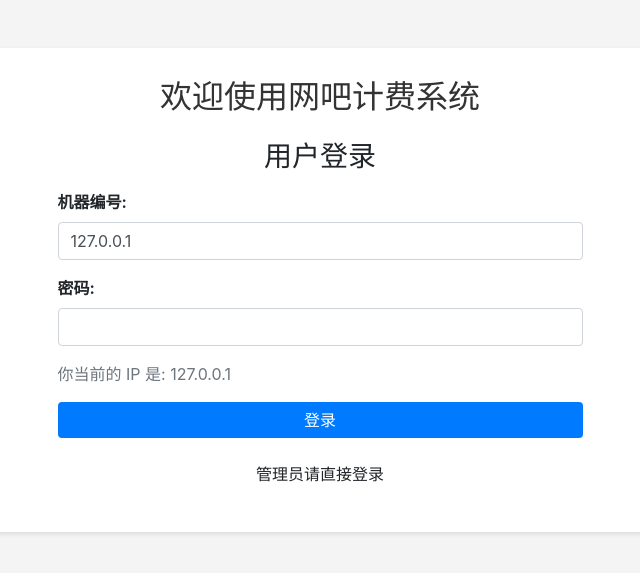
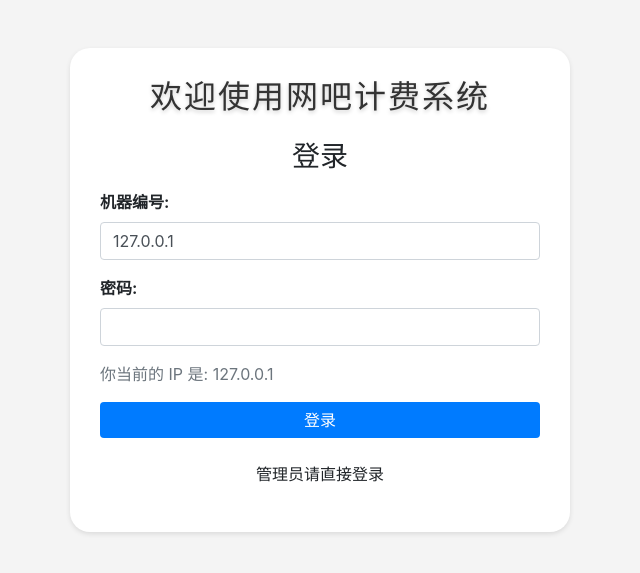
Before and after one commit to Zesuy/cyberbar-charge-system, a Flask app: page / in a window 1280 px wide. Shown: the top 573 px of the page, without its empty margins (320-960 px from the left). Run offline with Flask 3, Linux system fonts and the light colour scheme.

Commit message:
全局美化

```diff
--- a/templates/dashboard.html
+++ b/templates/dashboard.html
@@ -15,7 +15,7 @@
         .container {
             background-color: #fff;
             padding: 30px;
-            border-radius: 10px;
+            border-radius: 15px;
             box-shadow: 0 4px 8px rgba(0, 0, 0, 0.1);
         }
 
--- a/templates/index.html
+++ b/templates/index.html
@@ -11,13 +11,21 @@
         .container {
             background-color: #fff;
             padding: 30px;
-            border-radius: 5px;
+            border-radius: 20px;
             box-shadow: 0 2px 5px rgba(0, 0, 0, 0.1);
+            max-width: 500px; /* Adjust as needed */
+            margin: 50px auto; /* Center the container */
         }
 
         h2 {
-            color: #333;
+          color: #333;
+          text-align: center;
+          font-family: 'Roboto', sans-serif; /* 使用 Roboto 字体 */
+          font-size: 2em; /* 调整字号 */
+          letter-spacing: 2px; /* 调整字间距 */
+          text-shadow: 0 2px 4px rgba(0, 0, 0, 0.2); /* 添加阴影 */
         }
+
 
         .form-group label {
             font-weight: bold;
@@ -32,16 +40,17 @@
             background-color: #6c757d;
             border: none;
         }
+
     </style>
 </head>
 <body>
     <div class="container mt-5">
         <div class="row justify-content-center">
-            <div class="col-md-6">
+            <div class="col-md-12">
                 <h2 class="text-center mb-4">欢迎使用网吧计费系统</h2>
 
                 {% if not session.get('logged_in') %}
-                <h3 class="text-center mb-3">用户登录</h3>
+                <h3 class="text-center mb-3">登录</h3>
                 <form method="POST" action="/login">
                     {% if error %}
                         <div class="alert alert-danger" role="alert">
```
Also changed, not shown: templates/admin_dashboard.html (+11 -3 lines), templates/edit_billing_group.html (+12 -0 lines), templates/edit_user.html (+12 -0 lines), README.md, images/admin1.png (added), images/admin_dashboard.png (deleted), images/screen1.png (added), images/screen2.png (added), images/screen3.png (added), instance/cybercafe.db.
